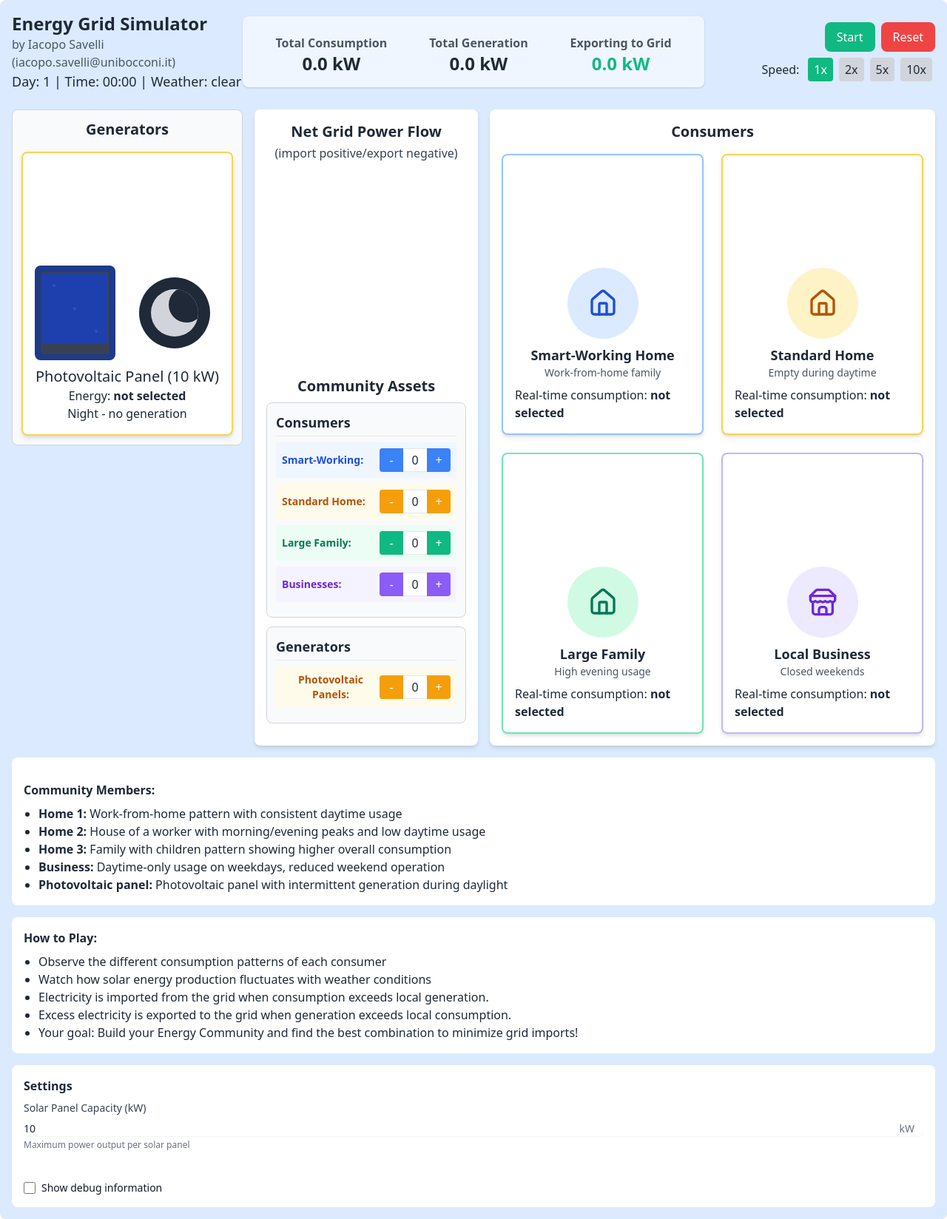
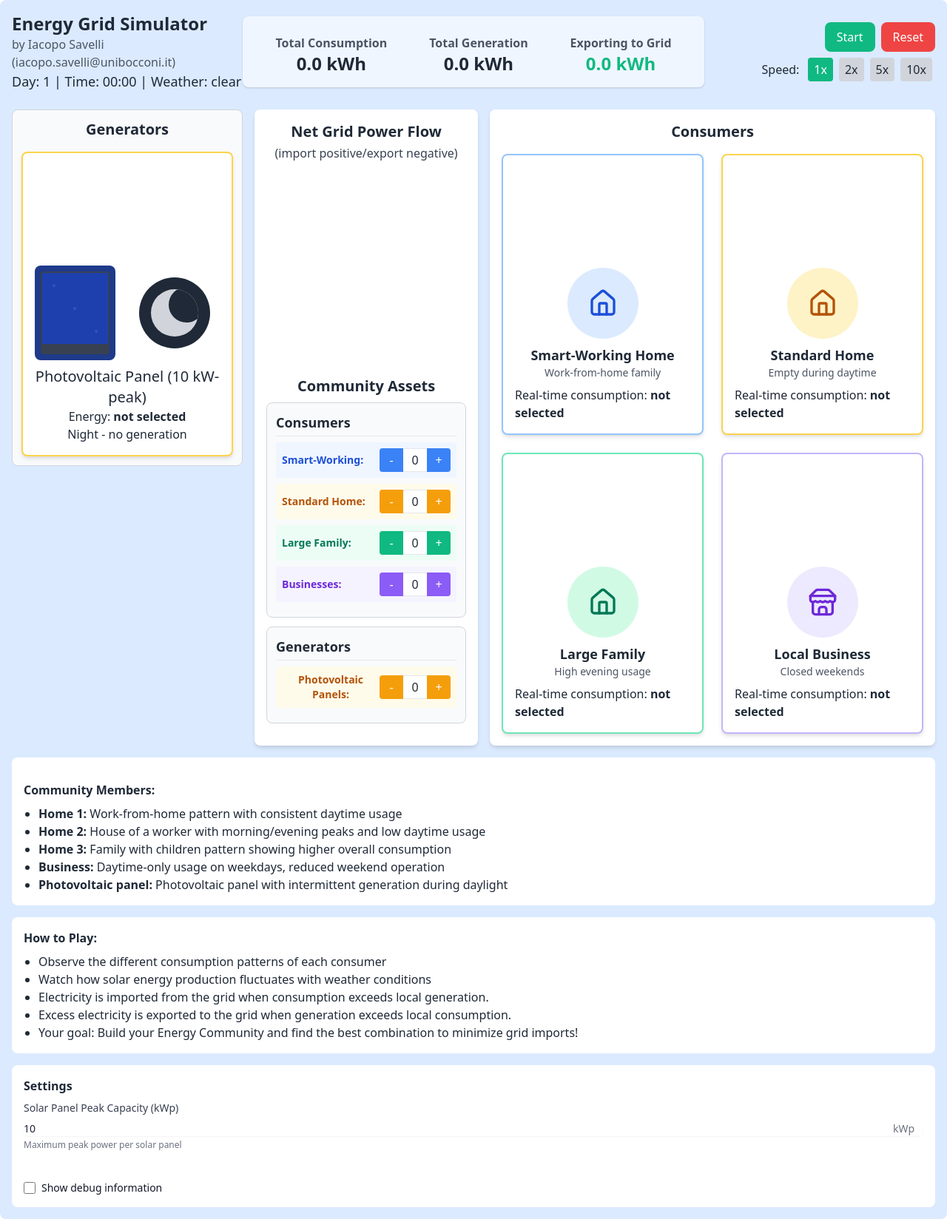
Before and after one commit to isavelli/energy-community-game-v3, a React (Create React App) app: page / in a window 1280 px wide. Shown: the whole page at 74% size. Built offline with nearby package versions, Linux system fonts and the light colour scheme.

Commit message:
Update EnergyGamev3.js

```diff
--- a/src/EnergyGamev3.js
+++ b/src/EnergyGamev3.js
@@ -513,16 +513,16 @@ const getHome3Forecast = useCallback(() => {
                 <div className="flex justify-around items-center mt-2">
                     <div>
                         <p className="text-gray-600 font-bold">Total Consumption</p>
-                        <p className="text-2xl font-bold">{getTotalConsumption().toFixed(1)} kW</p>
+                        <p className="text-2xl font-bold">{getTotalConsumption().toFixed(1)} kWh</p>
                     </div>
                     <div>
                         <p className="text-gray-600 font-bold">Total Generation</p>
-                        <p className="text-2xl font-bold">{totalEnergyProduced.toFixed(1)} kW</p>
+                        <p className="text-2xl font-bold">{totalEnergyProduced.toFixed(1)} kWh</p>
                     </div>
                     <div>
                         <p className="text-gray-600 font-bold">{getGridInteraction() > 0 ? 'Importing from Grid' : 'Exporting to Grid'}</p>
                         <p className={`text-2xl font-bold ${getGridInteraction() > 0 ? 'text-red-500' : 'text-green-500'}`}>
-                            {Math.abs(getGridInteraction()).toFixed(1)} kW
+                            {Math.abs(getGridInteraction()).toFixed(1)} kWh
                         </p>
                     </div>
                 </div>
@@ -724,8 +724,8 @@ const getHome3Forecast = useCallback(() => {
     </div>
     </div>
 
-    <h3 className="text-xl mt-2">Photovoltaic Panel ({maxSolarPower} kW)</h3>
-	<p>Energy: <span className="font-bold">{solarPanelCount !== 0 ? (solarEnergyProduced/solarPanelCount).toFixed(1) + " kW" : "not selected"}</span></p>
+    <h3 className="text-xl mt-2">Photovoltaic Panel ({maxSolarPower} kW-peak)</h3>
+	<p>Energy: <span className="font-bold">{solarPanelCount !== 0 ? (solarEnergyProduced/solarPanelCount).toFixed(1) + " kWh" : "not selected"}</span></p>
     <p>
     {(currentHour % 24) >= 6 && (currentHour % 24) <= 18
       ? getCurrentWeather() === 'clear'
@@ -934,7 +934,7 @@ const getHome3Forecast = useCallback(() => {
       <p className="text-sm text-gray-600">Work-from-home family</p>
 
 
-	  <p className="mt-2">Real-time consumption: <span className="font-bold">{home1Count !== 0 ? (getHome1Consumption() / home1Count).toFixed(1) + " kW" : "not selected"}</span></p>
+	  <p className="mt-2">Real-time consumption: <span className="font-bold">{home1Count !== 0 ? (getHome1Consumption() / home1Count).toFixed(1) + " kWh" : "not selected"}</span></p>
 
       </div>
 
@@ -963,7 +963,7 @@ const getHome3Forecast = useCallback(() => {
 
       <h3 className="text-lg font-semibold">Standard Home</h3>
       <p className="text-sm text-gray-600">Empty during daytime</p>
-      <p className="mt-2">Real-time consumption: <span className="font-bold">{home2Count !== 0 ? (getHome2Consumption() / home2Count).toFixed(1) + " kW" : "not selected"}</span></p>
+      <p className="mt-2">Real-time consumption: <span className="font-bold">{home2Count !== 0 ? (getHome2Consumption() / home2Count).toFixed(1) + " kWh" : "not selected"}</span></p>
       </div>
 
       {/* Home 3 - Family with Children */}
@@ -991,7 +991,7 @@ const getHome3Forecast = useCallback(() => {
 
       <h3 className="text-lg font-semibold">Large Family</h3>
       <p className="text-sm text-gray-600">High evening usage</p>
-      <p className="mt-2">Real-time consumption: <span className="font-bold">{home3Count !== 0 ? (getHome3Consumption() / home3Count).toFixed(1) + " kW" : "not selected"}</span></p>
+      <p className="mt-2">Real-time consumption: <span className="font-bold">{home3Count !== 0 ? (getHome3Consumption() / home3Count).toFixed(1) + " kWh" : "not selected"}</span></p>
       </div>
 
       {/* Business Building */}
@@ -1020,7 +1020,7 @@ const getHome3Forecast = useCallback(() => {
       <h3 className="text-lg font-semibold">Local Business</h3>
       <p className="text-sm text-gray-600">Closed weekends</p>
       <p className="mt-2">Real-time consumption: <span className="font-bold">{businessCount !==
-0 ? (getBusinessConsumption() / businessCount).toFixed(1) + " kW" : "not selected"}</span></p>
+0 ? (getBusinessConsumption() / businessCount).toFixed(1) + " kWh" : "not selected"}</span></p>
       </div>
     </div>
     </div>
@@ -1059,7 +1059,7 @@ const getHome3Forecast = useCallback(() => {
 
 <div className="flex flex-col">
   <label htmlFor="maxSolarPower" className="text-sm font-medium text-gray-700 mb-1">
-    Solar Panel Capacity (kW)
+    Solar Panel Peak Capacity (kWp)
   </label>
   <div className="relative mt-1 rounded-md shadow-sm">
     <input
@@ -1075,10 +1075,10 @@ const getHome3Forecast = useCallback(() => {
       disabled={gameRunning}
     />
     <div className="pointer-events-none absolute inset-y-0 right-0 flex items-center pr-3">
-      <span className="text-gray-500 sm:text-sm">kW</span>
+      <span className="text-gray-500 sm:text-sm">kWp</span>
     </div>
   </div>
-  <p className="mt-1 text-xs text-gray-500">Maximum power output per solar panel</p>
+  <p className="mt-1 text-xs text-gray-500">Maximum peak power per solar panel</p>
 </div>
 <br />
 
@@ -1108,7 +1108,7 @@ const getHome3Forecast = useCallback(() => {
     <button
       className="px-2 py-1 text-xs bg-gray-200 hover:bg-gray-300 rounded"
       onClick={() => {
-          const csvContent = "Hour,Day,Time,Weather,Solar Count,Home1 Count,Home2 Count,Home3 Count,Business Count,Solar Production (kW),Home1 Consumption (kW),Home2 Consumption (kW),Home3 Consumption (kW),Business Consumption (kW),Grid Interaction (kW)\n" +
+          const csvContent = "Hour,Day,Time,Weather,Solar Count,Home1 Count,Home2 Count,Home3 Count,Business Count,Solar Production (kWh),Home1 Consumption (kWh),Home2 Consumption (kWh),Home3 Consumption (kWh),Business Consumption (kWh),Grid Interaction (kWh)\n" +
           Array.from({length: currentHour + 1}, (_, i) => {
             const hour = i;
             const day = Math.floor(hour / 24) + 1;
@@ -1155,12 +1155,12 @@ const getHome3Forecast = useCallback(() => {
           <th className="p-1 border">Home2 Count</th>
           <th className="p-1 border">Home3 Count</th>
           <th className="p-1 border">Business Count</th>
-          <th className="p-1 border">Solar Production (kW)</th>
-          <th className="p-1 border">Home1 Consumption (kW)</th>
-          <th className="p-1 border">Home2 Consumption (kW)</th>
-          <th className="p-1 border">Home3 Consumption (kW)</th>
-          <th className="p-1 border">Business Consumption (kW)</th>
-          <th className="p-1 border">Grid Interaction (kW)</th>
+          <th className="p-1 border">Solar Production (kWh)</th>
+          <th className="p-1 border">Home1 Consumption (kWh)</th>
+          <th className="p-1 border">Home2 Consumption (kWh)</th>
+          <th className="p-1 border">Home3 Consumption (kWh)</th>
+          <th className="p-1 border">Business Consumption (kWh)</th>
+          <th className="p-1 border">Grid Interaction (kWh)</th>
         </tr>
       </thead>
       <tbody>
```
